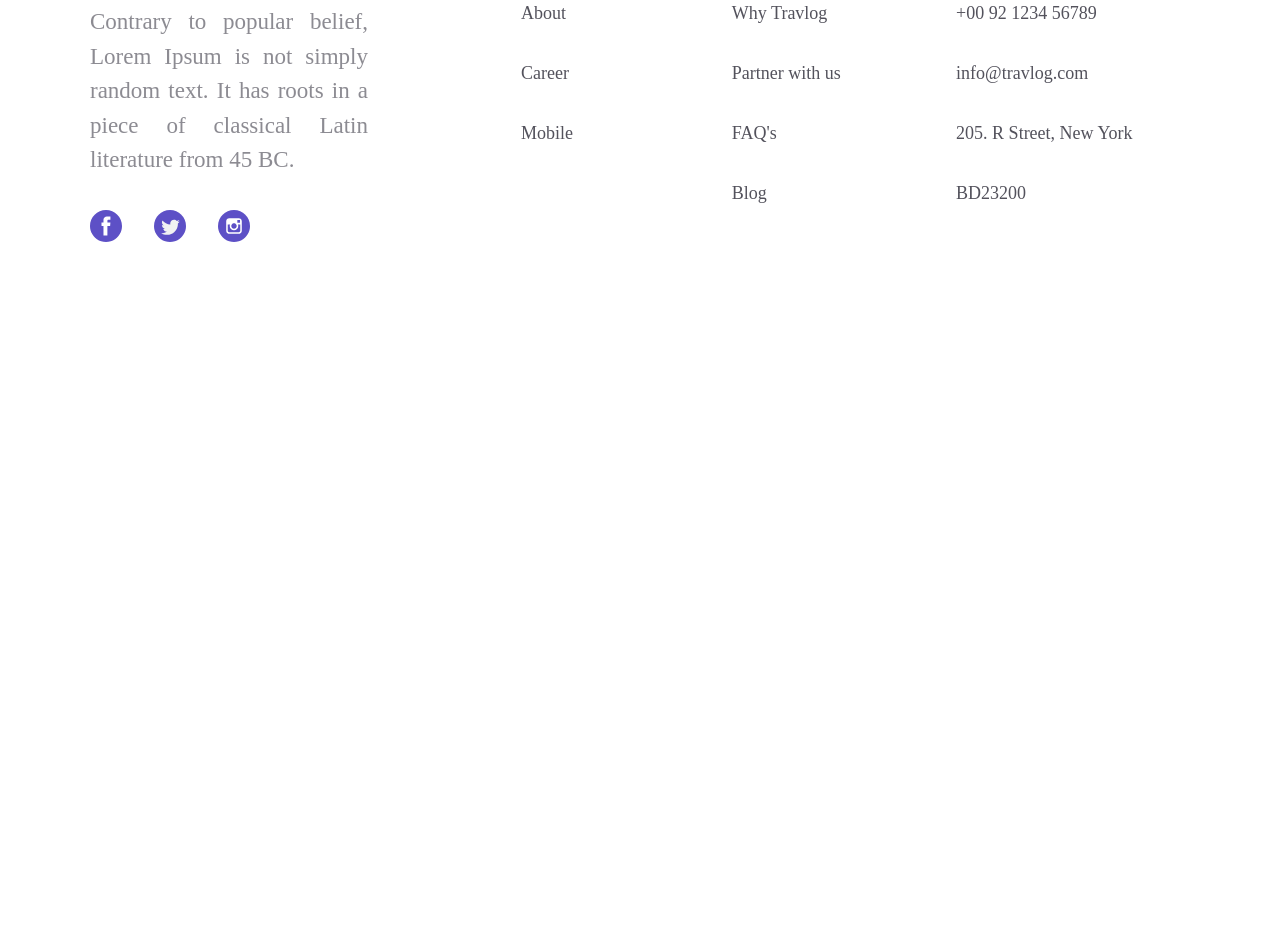
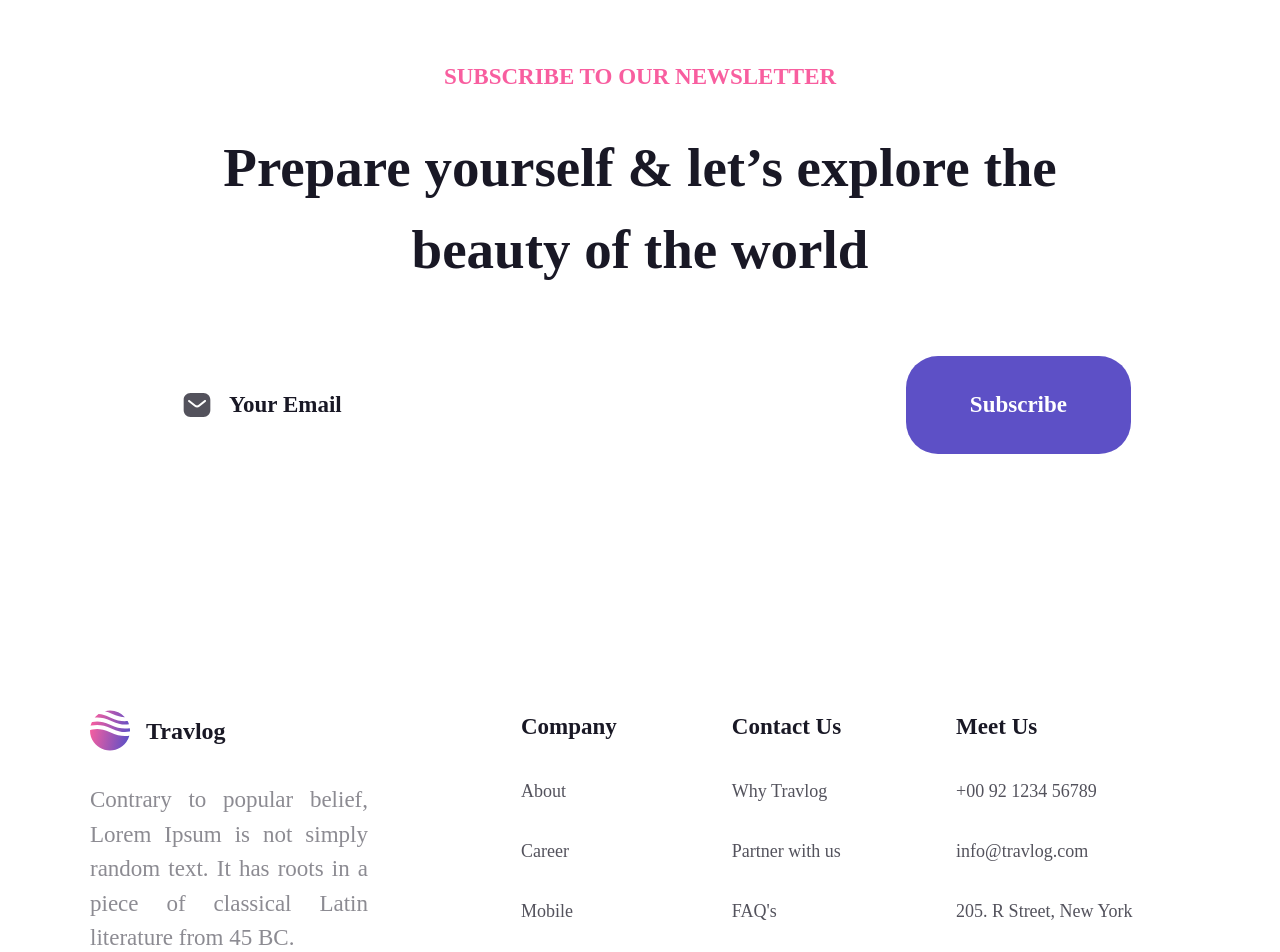
Before and after one commit to kaungmyathan22/nextjs-tailwind-travlog, a Next.js app: page / in a window 1280 px wide. Shown: the part 4340-5292 px from the top of the page. Before the commit the page ends 4668 px from the top, so only its background shows below. Built offline with nearby package versions, Linux system fonts and the light colour scheme; a web font is replaced by a local one.

Commit message:
newsletter ssection finished

```diff
--- /dev/null
+++ b/src/app/Footer.tsx
@@ -0,0 +1,51 @@
+import Logo from "@/components/Icons/Logo";
+
+export function Footer({}) {
+  return (
+    <footer className="max-w-[1100px] mx-auto flex mb-[86px] mt-[128px] gap-x-[153px]">
+      <div className="flex flex-col w-[278px] gap-y-8">
+        <div className="flex items-center gap-x-4">
+          <Logo />
+          <h3 className="text-2xl text-primary font-extrabold">Travlog</h3>
+        </div>
+        <p className="text-[23px] text-primary/50 font-normal text-justify">
+          Contrary to popular belief, Lorem Ipsum is not simply random text. It
+          has roots in a piece of classical Latin literature from 45 BC.
+        </p>
+        <div className="flex items-center gap-x-8">
+          <img src="/assets/svgs/fb.svg" alt="" />
+          <img src="/assets/svgs/twitter.svg" alt="" />
+          <img src="/assets/svgs/insta.svg" alt="" />
+        </div>
+      </div>
+      <div className="flex items-start gap-x-[115px] ">
+        <FooterColumn title="Company" items={["About", "Career", "Mobile"]} />
+        <FooterColumn
+          title="Contact Us"
+          items={["Why Travlog", "Partner with us", "FAQ's", "Blog"]}
+        />
+        <FooterColumn
+          title="Meet Us"
+          items={[
+            "+00 92 1234 56789",
+            "info@travlog.com",
+            "205. R Street, New York",
+            "BD23200",
+          ]}
+        />
+      </div>
+    </footer>
+  );
+}
+function FooterColumn({ title = "", items = [] }: any) {
+  return (
+    <div className="flex flex-col gap-y-8">
+      <h3 className="text-primary font-bold text-[23px]">{title}</h3>
+      <ul className="flex flex-col gap-y-8 text-lg text-primary/75 font-normal">
+        {items.map((item: string) => (
+          <li key={item}>{item}</li>
+        ))}
+      </ul>
+    </div>
+  );
+}
--- a/src/app/page.tsx
+++ b/src/app/page.tsx
@@ -1,10 +1,11 @@
-import Logo from "@/components/Icons/Logo";
 import { Clients } from "../components/Clients";
 import { Destinations } from "../components/Destinations";
 import { Hero } from "../components/Hero";
 import { PackageSection } from "../components/PackageSection";
 import { Services } from "../components/Services";
 import { KeyFeatures } from "./../components/KeyFeatures";
+import { NewSletter } from "./../components/NewSletter";
+import { Footer } from "./Footer";
 
 export default function Home() {
   return (
@@ -16,58 +17,9 @@ export default function Home() {
       <Destinations />
       <PackageSection />
       <KeyFeatures />
+      {/* newsletter */}
+      <NewSletter />
       <Footer />
     </main>
   );
 }
-
-function Footer({}) {
-  return (
-    <footer className="max-w-[1100px] mx-auto flex mb-[86px] mt-[128px] gap-x-[153px]">
-      <div className="flex flex-col w-[278px] gap-y-8">
-        <div className="flex items-center gap-x-4">
-          <Logo />
-          <h3 className="text-2xl text-primary font-extrabold">Travlog</h3>
-        </div>
-        <p className="text-[23px] text-primary/50 font-normal text-justify">
-          Contrary to popular belief, Lorem Ipsum is not simply random text. It
-          has roots in a piece of classical Latin literature from 45 BC.
-        </p>
-        <div className="flex items-center gap-x-8">
-          <img src="/assets/svgs/fb.svg" alt="" />
-          <img src="/assets/svgs/twitter.svg" alt="" />
-          <img src="/assets/svgs/insta.svg" alt="" />
-        </div>
-      </div>
-      <div className="flex items-start gap-x-[115px] ">
-        <FooterColumn title="Company" items={["About", "Career", "Mobile"]} />
-        <FooterColumn
-          title="Contact Us"
-          items={["Why Travlog", "Partner with us", "FAQ's", "Blog"]}
-        />
-        <FooterColumn
-          title="Meet Us"
-          items={[
-            "+00 92 1234 56789",
-            "info@travlog.com",
-            "205. R Street, New York",
-            "BD23200",
-          ]}
-        />
-      </div>
-    </footer>
-  );
-}
-
-function FooterColumn({ title = "", items = [] }: any) {
-  return (
-    <div className="flex flex-col gap-y-8">
-      <h3 className="text-primary font-bold text-[23px]">{title}</h3>
-      <ul className="flex flex-col gap-y-8 text-lg text-primary/75 font-normal">
-        {items.map((item: string) => (
-          <li key={item}>{item}</li>
-        ))}
-      </ul>
-    </div>
-  );
-}
--- /dev/null
+++ b/src/components/NewSletter.tsx
@@ -0,0 +1,27 @@
+export function NewSletter({}) {
+  return (
+    <div className="max-w-[1110px] mx-auto py-32 px-16 bg-[rgba(250, 205, 73, 0.08)] mt-32 flex flex-col gap-y-16">
+      <div className="flex flex-col gap-y-8">
+        <h4 className="text-pink uppercase font-bold text-[23px] .tracking-4_6px text-center">
+          subscribe to our newsletter
+        </h4>
+        <p className="text-primary font-bold text-[55px] text-center">
+          Prepare yourself & let’s explore the beauty of the world
+        </p>
+      </div>
+      <div className="flex items-center gap-x-16 ">
+        <div className="flex-1 p-8 gap-x-4 flex items-center bg-white">
+          <img src="/assets/svgs/message.svg" alt="message" />
+          <input
+            type="text"
+            placeholder="Your Email"
+            className="text-[23px] font-bold placeholder:text-primary text-primary flex-1 outline-none"
+          />
+        </div>
+        <button className="py-8 px-16 rounded-[32px] bg-violent">
+          <p className="text-white font-bold text-[23px]">Subscribe</p>
+        </button>
+      </div>
+    </div>
+  );
+}
```
Also changed, not shown: public/assets/svgs/message.svg (added).
